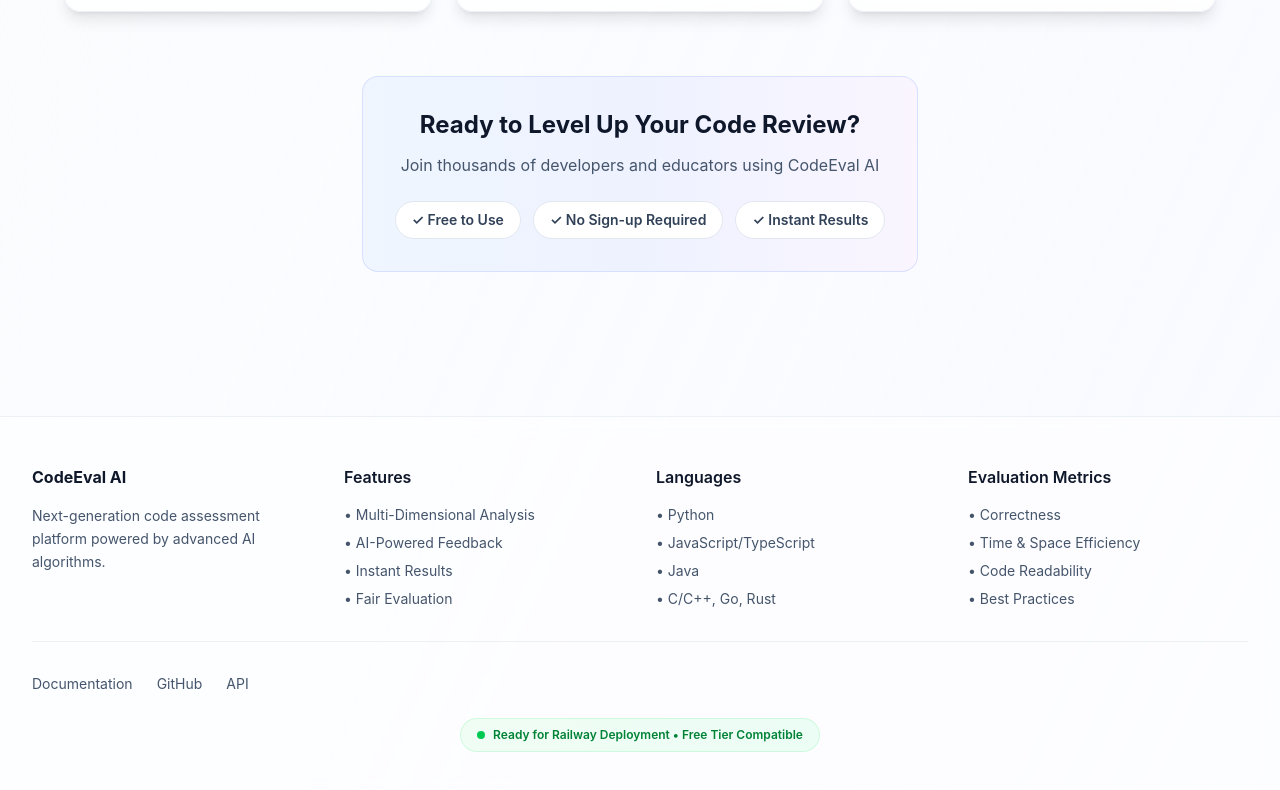
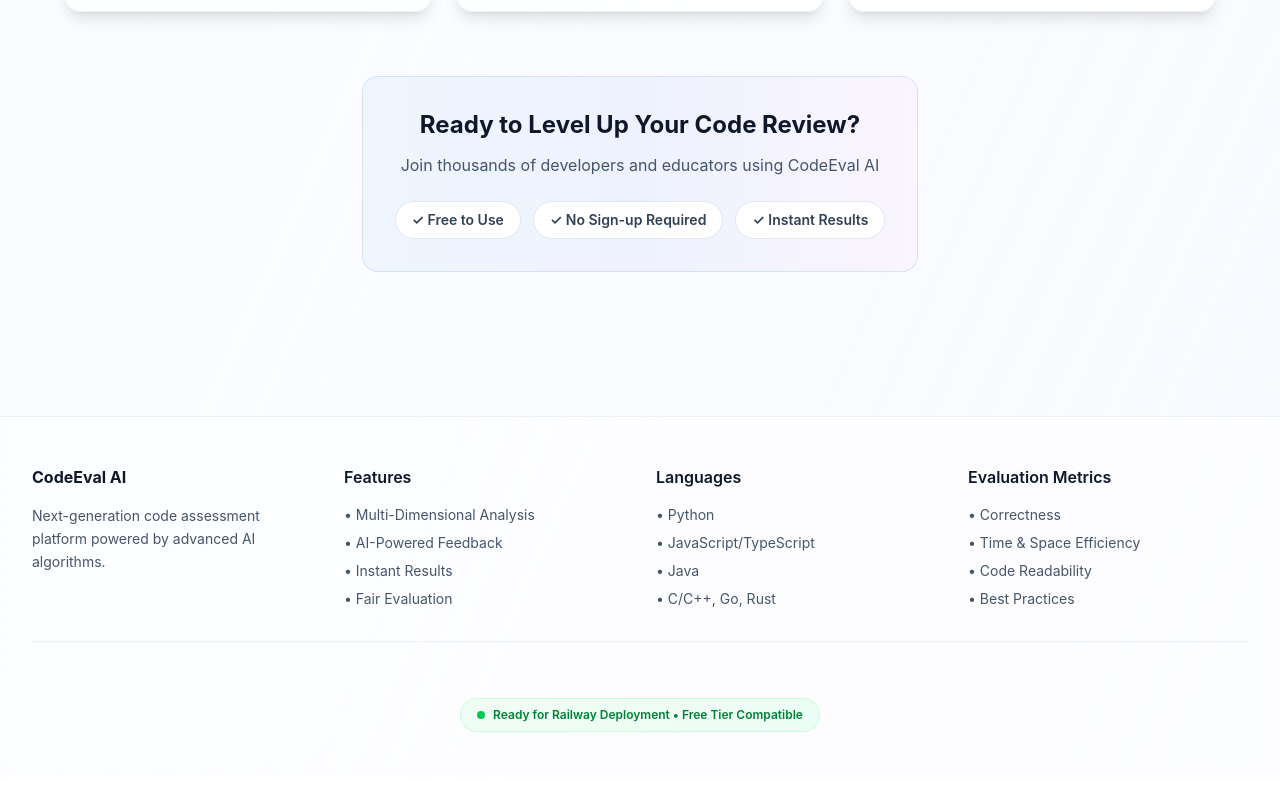
Before and after one commit to nityamm-coder/AI-Coding-Assignment-Evaluator, a React (Vite) app: page / in a window 1280 px wide. Shown: the part 2078-2868 px from the top of the page. Built offline with nearby package versions, Linux system fonts and the light colour scheme.

Commit message:
Modified Footer

```diff
--- a/src/components/Footer.tsx
+++ b/src/components/Footer.tsx
@@ -47,19 +47,6 @@
 
         {/* Bottom Bar */}
         <div className="pt-8 border-t border-slate-200/60">
-          <div className="flex flex-col sm:flex-row items-center justify-between gap-4">
-            <div className="flex items-center gap-6">
-              <a href="#" className="text-sm text-slate-600 hover:text-indigo-600 transition-colors">
-                Documentation
-              </a>
-              <a href="#" className="text-sm text-slate-600 hover:text-indigo-600 transition-colors">
-                GitHub
-              </a>
-              <a href="#" className="text-sm text-slate-600 hover:text-indigo-600 transition-colors">
-                API
-              </a>
-            </div>
-          </div>
 
           {/* Deployment Info */}
           <div className="mt-6 text-center">
```
